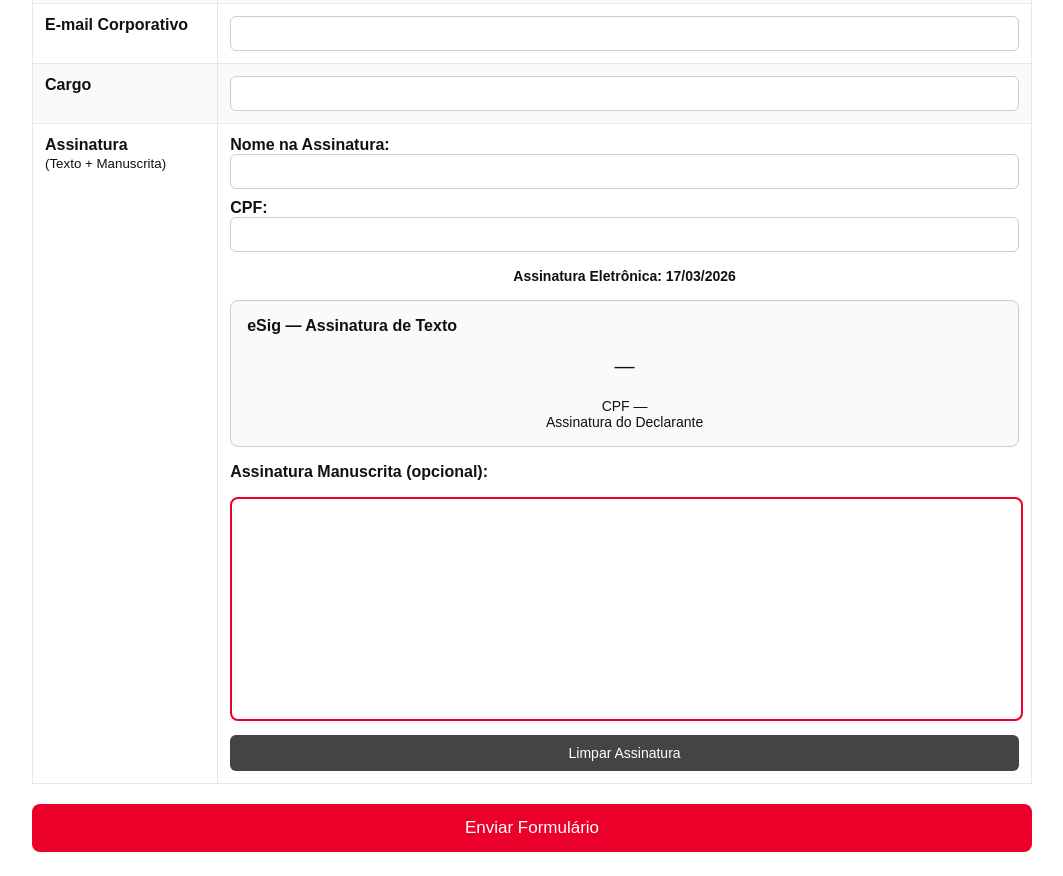
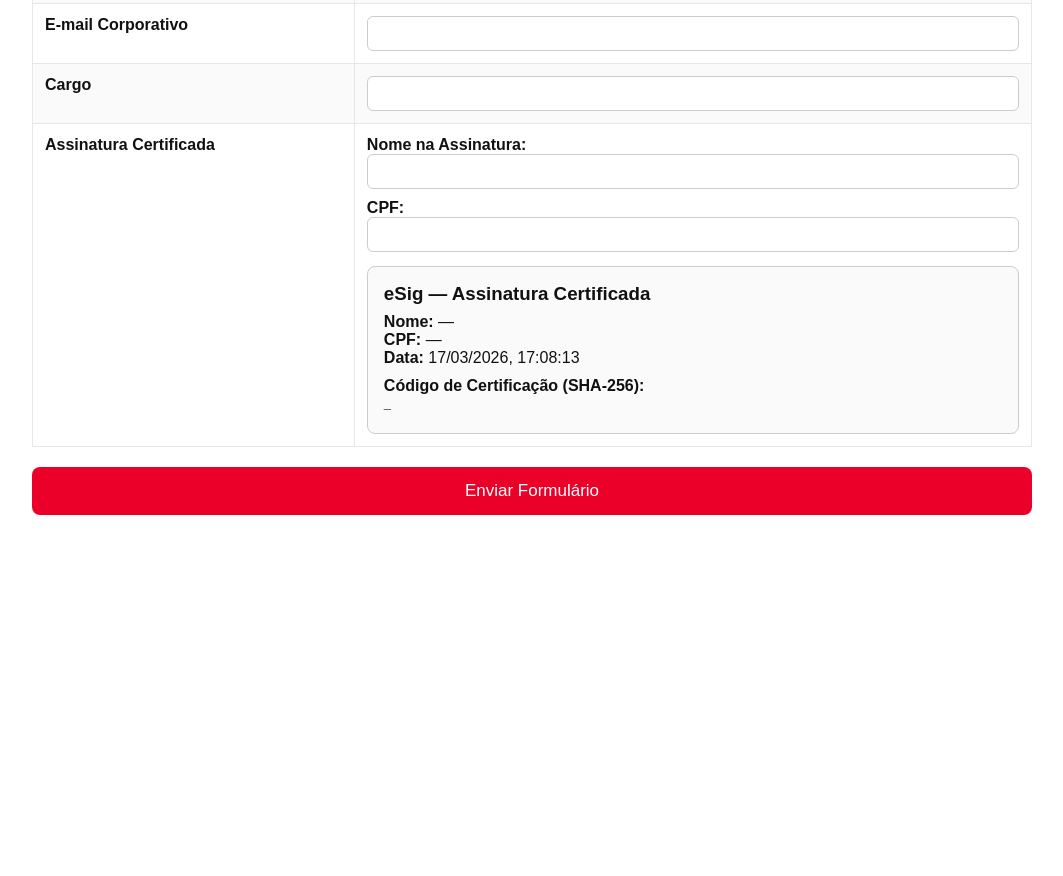
Before and after one commit to edsonfielmat2-collab/Teste, a plain HTML site: page index.html in a window 1280 px wide. Shown: the part 318-1194 px from the top of the page, without its empty margins (108-1171 px from the left). After the commit the page ends 857 px from the top, so only its background shows below. Drawn offline with Linux system fonts and the light colour scheme.

Commit message:
index.html

```diff
--- a/index.html
+++ b/index.html
@@ -62,16 +62,6 @@
     box-sizing: border-box;
   }
 
-  #assinatura {
-    border: 2px solid #EB0029;
-    border-radius: 8px;
-    background: #fff;
-    cursor: crosshair;
-    width: 100%;
-    height: 220px;
-    touch-action: none;
-  }
-
   button {
     background: #EB0029;
     color: white;
@@ -84,15 +74,24 @@
     width: 100%;
   }
 
-  .btn-clear {
-    background: #444;
-    color: #fff;
-    padding: 10px 18px;
-    border-radius: 6px;
-    cursor: pointer;
-    font-size: 14px;
-    margin-top: 10px;
-    display: inline-block;
+  #assin-cert {
+    border: 1px solid #ccc;
+    border-radius: 8px;
+    background: #fafafa;
+    padding: 16px;
+    margin-top: 14px;
+  }
+
+  #assin-cert h3 {
+    margin: 0 0 8px;
+  }
+
+  #hash {
+    font-family: monospace;
+    font-size: 12px;
+    color: #555;
+    margin-top: 8px;
+    word-break: break-all;
   }
 
   #toast-box {
@@ -163,63 +162,35 @@
         <td><input name="cargo" id="cargo" type="text" required></td>
       </tr>
 
-      <!-- ============================
-           ASSINATURA COMPLETA
-      ============================== -->
+      <!-- ASSINATURA CERTIFICADA -->
       <tr>
-        <td>
-          <strong>Assinatura</strong><br>
-          <small>(Texto + Manuscrita)</small>
-        </td>
-
+        <td><strong>Assinatura Certificada</strong></td>
         <td>
 
-          <!-- Nome assinatura -->
           <label><strong>Nome na Assinatura:</strong></label>
           <input name="assinaturaNome" id="assinaturaNome" type="text" required>
 
-          <!-- CPF assinatura -->
           <label style="margin-top:10px; display:block;"><strong>CPF:</strong></label>
           <input name="assinaturaCPF" id="assinaturaCPF" type="text" required>
 
-          <!-- data -->
-          <div style="text-align:center; margin:16px 0; font-size:14px; font-weight:bold;">
-            Assinatura Eletrônica: <span id="dataAss"></span>
-          </div>
+          <div id="assin-cert">
+            <h3>eSig — Assinatura Certificada</h3>
 
-          <!-- Caixa estilo eSig -->
-          <div style="
-            border:1px solid #ccc;
-            border-radius:8px;
-            padding:16px;
-            background:#fafafa;
-            margin-bottom:16px;
-          ">
-            <div style="font-weight:bold; margin-bottom:8px;">eSig — Assinatura de Texto</div>
+            <div><strong>Nome:</strong> <span id="prevNome">—</span></div>
+            <div><strong>CPF:</strong> <span id="prevCPF">—</span></div>
+            <div><strong>Data:</strong> <span id="prevData"></span></div>
 
-            <div id="previewAssinatura" style="text-align:center; font-size:20px; margin:20px 0;">
-              —
+            <div style="margin-top:10px;">
+              <strong>Código de Certificação (SHA‑256):</strong>
+              <div id="hash">—</div>
             </div>
-
-            <div style="text-align:center; font-size:14px;">
-              <span id="previewCPF">CPF —</span><br>
-              Assinatura do Declarante
-            </div>
-          </div>
-
-          <!-- Área manuscrita -->
-          <p><strong>Assinatura Manuscrita (opcional):</strong></p>
-          <canvas id="assinatura"></canvas>
-
-          <div>
-            <button type="button" class="btn-clear" onclick="limparAssinatura()">Limpar Assinatura</button>
           </div>
 
         </td>
       </tr>
     </table>
 
-    <input type="hidden" name="assinaturaBase64" id="assinaturaBase64">
+    <input type="hidden" name="assinaturaHash" id="assinaturaHash">
 
     <button type="button" onclick="enviarFormulario()">Enviar Formulário</button>
   </form>
@@ -227,86 +198,36 @@
 
 <div id="toast-box"></div>
 
-<!-- ============================
-     SCRIPT ASSINATURA CANVAS
-=============================== -->
 <script>
-  const canvas = document.getElementById("assinatura");
-  const ctx = canvas.getContext("2d");
+  // DATA
+  document.getElementById("prevData").textContent =
+    new Date().toLocaleString("pt-BR");
 
-  function ajustarTamanhoCanvas() {
-    const estilo = getComputedStyle(canvas);
-    canvas.width = parseInt(estilo.width);
-    canvas.height = parseInt(estilo.height);
+  async function gerarHash(texto) {
+    const enc = new TextEncoder().encode(texto);
+    const hashBuffer = await crypto.subtle.digest("SHA-256", enc);
+    return Array.from(new Uint8Array(hashBuffer))
+      .map(b => b.toString(16).padStart(2, "0"))
+      .join("");
   }
 
-  ajustarTamanhoCanvas();
-  window.addEventListener("resize", ajustarTamanhoCanvas);
+  async function atualizar() {
+    const n = document.getElementById("assinaturaNome").value.trim();
+    const c = document.getElementById("assinaturaCPF").value.trim();
 
-  let desenhando = false;
-  let pos = { x: 0, y: 0 };
+    document.getElementById("prevNome").textContent = n || "—";
+    document.getElementById("prevCPF").textContent = c || "—";
 
-  function getPos(e) {
-    const rect = canvas.getBoundingClientRect();
-    const cx = e.touches ? e.touches[0].clientX : e.clientX;
-    const cy = e.touches ? e.touches[0].clientY : e.clientY;
-    return { x: cx - rect.left, y: cy - rect.top };
+    if (n && c) {
+      const str = n + c + new Date().toISOString();
+      const hash = await gerarHash(str);
+      document.getElementById("hash").textContent = hash;
+      document.getElementById("assinaturaHash").value = hash;
+    }
   }
 
-  canvas.addEventListener("mousedown", e => { desenhando = true; pos = getPos(e); });
-  canvas.addEventListener("mousemove", e => {
-    if (!desenhando) return;
-    const np = getPos(e);
-    ctx.beginPath();
-    ctx.moveTo(pos.x, pos.y);
-    ctx.lineTo(np.x, np.y);
-    ctx.strokeStyle = "#000";
-    ctx.lineWidth = 2;
-    ctx.lineJoin = "round";
-    ctx.lineCap = "round";
-    ctx.stroke();
-    pos = np;
-  });
-
-  canvas.addEventListener("mouseup", () => desenhando = false);
-  canvas.addEventListener("mouseleave", () => desenhando = false);
-
-  canvas.addEventListener("touchstart", e => { desenhando = true; pos = getPos(e); });
-  canvas.addEventListener("touchmove", e => {
-    if (!desenhando) return;
-    const np = getPos(e);
-    ctx.beginPath();
-    ctx.moveTo(pos.x, pos.y);
-    ctx.lineTo(np.x, np.y);
-    ctx.stroke();
-    pos = np;
-    e.preventDefault();
-  });
-
-  canvas.addEventListener("touchend", () => desenhando = false);
-
-  function limparAssinatura() {
-    ctx.clearRect(0, 0, canvas.width, canvas.height);
-  }
-</script>
-
-<!-- ============================
-     SCRIPT PREVIEW + ENVIO
-=============================== -->
-<script>
-  document.getElementById("dataAss").textContent =
-    new Date().toLocaleDateString("pt-BR");
-
-  function atualizarPreview() {
-    const nome = document.getElementById("assinaturaNome").value.trim();
-    const cpf = document.getElementById("assinaturaCPF").value.trim();
-
-    document.getElementById("previewAssinatura").textContent = nome || "—";
-    document.getElementById("previewCPF").textContent = cpf ? cpf : "CPF —";
-  }
-
-  document.getElementById("assinaturaNome").addEventListener("input", atualizarPreview);
-  document.getElementById("assinaturaCPF").addEventListener("input", atualizarPreview);
+  document.getElementById("assinaturaNome").addEventListener("input", atualizar);
+  document.getElementById("assinaturaCPF").addEventListener("input", atualizar);
 
   function toast(msg, tipo = "info") {
     const box = document.getElementById("toast-box");
@@ -326,8 +247,6 @@
       return;
     }
 
-    document.getElementById("assinaturaBase64").value = canvas.toDataURL("image/png");
-
     toast("Enviando...", "info");
 
     const form = document.getElementById("formEnvio");
@@ -343,8 +262,7 @@
       toast("Enviado com sucesso!", "ok");
       alert("✔ Formulário enviado!");
       form.reset();
-      limparAssinatura();
-      atualizarPreview();
+      document.getElementById("hash").textContent = "—";
     } else {
       toast("Falha ao enviar.", "err");
     }
```
